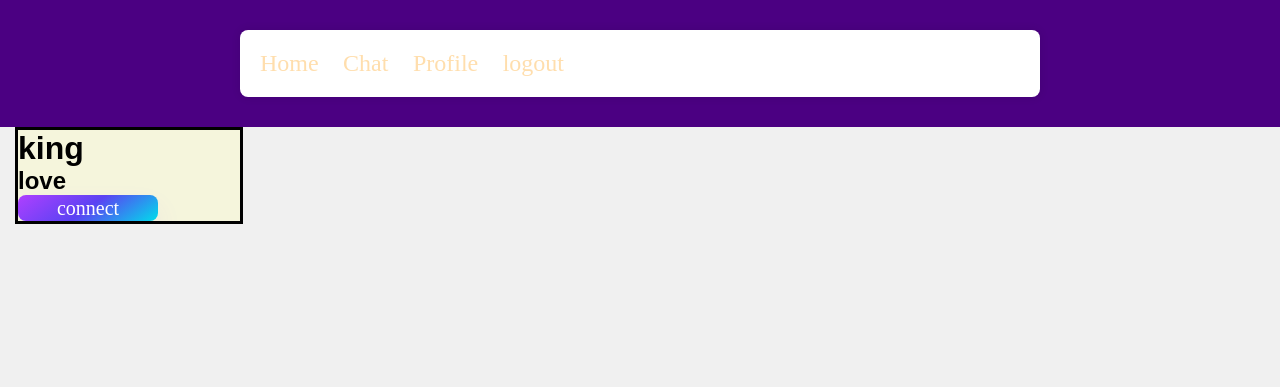
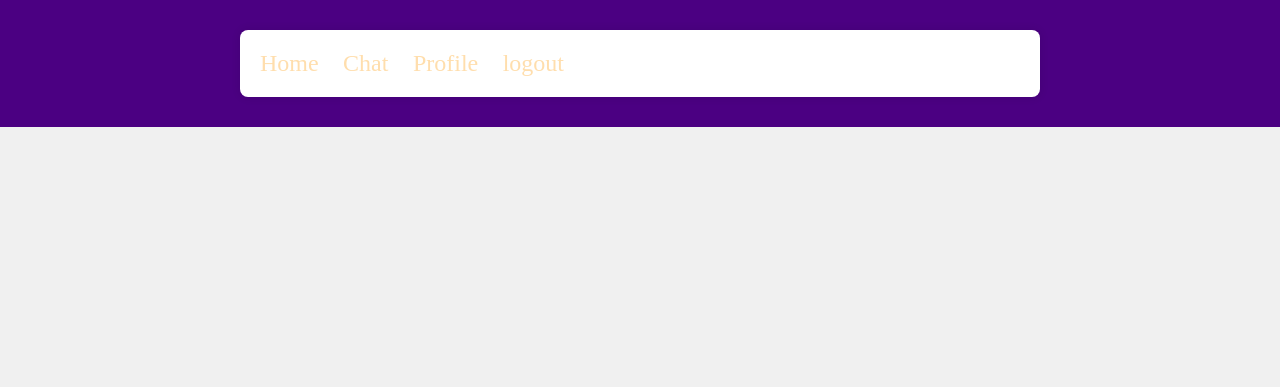
Before and after one commit to tejas-gupta-dev/Buddy_Sphere, a Flask app: page / in a window 1280 px wide. Shown: the top 387 px of the page. Run offline with Flask 3, Linux system fonts and the light colour scheme; a user stored in the database is signed in; some web fonts are replaced.

Commit message:
Update index.html

```diff
--- a/templates/index.html
+++ b/templates/index.html
@@ -51,7 +51,7 @@
 
     <div>
       {% block content %}
-      <div class="elements" method="GET">
+      <!--div class="elements" method="GET">
         {% for i in User %}
         <span class="element check">
           <h1 id="connuser">{{ i.username }}</h1>
@@ -64,7 +64,7 @@
           <!--button type="submit" class="connect" id="connect" onclick = connect ({{ i.username }})>connect</button-->
         </span>
         {% endfor %}
-      </div>
+    </div-->
       {% endblock %}
   </div>
 </body>
```
